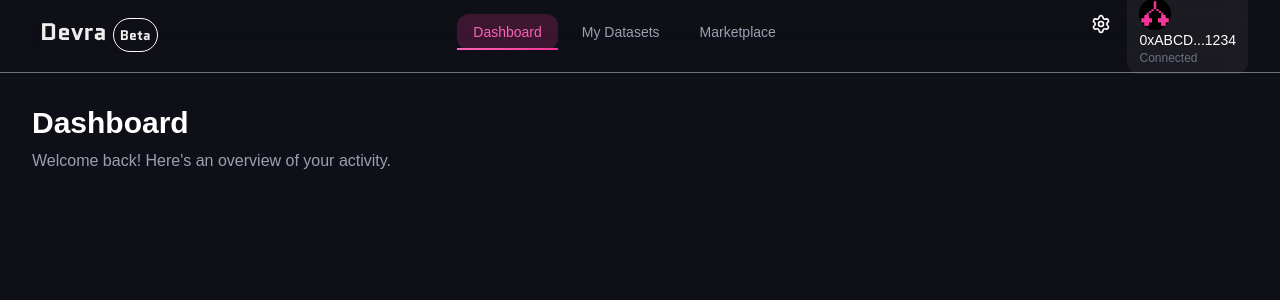
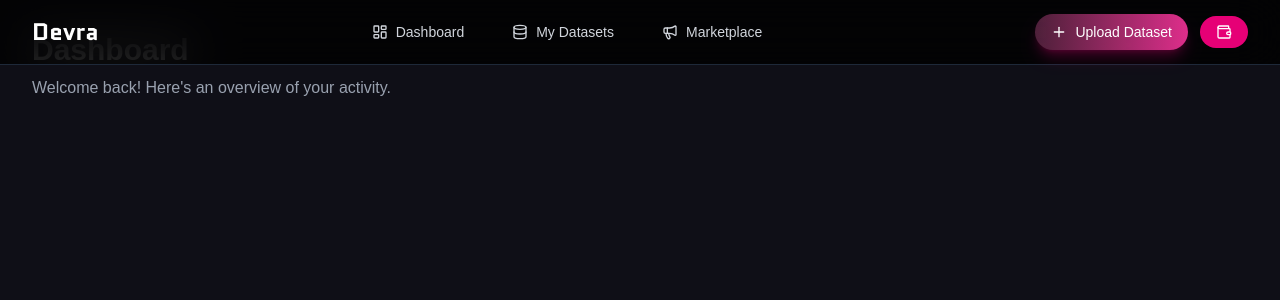
Before and after one commit to Nebulaz7/Devra, a Next.js app in the folder devra-frontend/: page /dashboard in a window 1280 px wide. Shown: the top 300 px of the page. Built offline with nearby package versions, Linux system fonts and the light colour scheme.

Commit message:
feat(nav): refactor sidebar to top navigation with wallet integration and mobile support

```diff
--- a/devra-frontend/app/components/sidebar.tsx
+++ b/devra-frontend/app/components/sidebar.tsx
@@ -1,145 +1,282 @@
 "use client";
-
-import React, { useState } from "react";
 import Link from "next/link";
-import { usePathname } from "next/navigation";
-import Image from "next/image";
+import React, { useState, useEffect } from "react";
 import "@fontsource/quantico/700.css";
-import { Settings, Menu, X } from "lucide-react";
+import {
+  Megaphone,
+  LayoutDashboard,
+  Database,
+  Plus,
+  ChevronDown,
+  Copy,
+  LogOut,
+  Wallet,
+  X,
+} from "lucide-react";
 import { motion, AnimatePresence } from "framer-motion";
 
-interface TopNavProps {
-  className?: string;
+const DoubleLineIcon = ({ size = 30, className = "" }) => (
+  <svg
+    width={size}
+    height={size}
+    viewBox="0 0 30 30"
+    fill="none"
+    className={className}
+  >
+    <rect x="4" y="9" width="24" height="2" rx="1" fill="currentColor" />
+    <rect x="4" y="19" width="24" height="2" rx="1" fill="currentColor" />
+  </svg>
+);
+
+const Nav = () => {
+  const [isWalletDropdownOpen, setIsWalletDropdownOpen] = useState(false);
+  const [isMobileMenuOpen, setIsMobileMenuOpen] = useState(false);
+  const [walletAddress, setWalletAddress] = useState<string | null>(null);
+  const [copySuccess, setCopySuccess] = useState(false);
+
+  // Close mobile menu when route changes
+  useEffect(() => {
+    setIsMobileMenuOpen(false);
+  }, []);
+
+  // Prevent body scroll when mobile menu is open
+  useEffect(() => {
+    if (isMobileMenuOpen) {
+      document.body.style.overflow = "hidden";
+    } else {
+      document.body.style.overflow = "unset";
     }
+    return () => {
+      document.body.style.overflow = "unset";
+    };
+  }, [isMobileMenuOpen]);
 
-interface NavItem {
-  name: string;
-  href: string;
-  icon?: React.ComponentType<{ className?: string }>;
+  const copyAddress = async () => {
+    if (walletAddress) {
+      try {
+        await navigator.clipboard.writeText(walletAddress);
+        setCopySuccess(true);
+        setTimeout(() => setCopySuccess(false), 2000);
+      } catch (err) {
+        console.error("Failed to copy address:", err);
       }
+    }
+  };
 
-const TopNav = ({ className = "" }: TopNavProps) => {
-  const [isMobileMenuOpen, setIsMobileMenuOpen] = useState(false);
-  const pathname = usePathname();
+  const handleDisconnect = () => {
+    setWalletAddress(null);
+    setIsWalletDropdownOpen(false);
+    setIsMobileMenuOpen(false);
+    window.location.href = "/connect";
+  };
 
-  const navItems: NavItem[] = [
-    {
-      name: "Dashboard",
-      href: "/dashboard",
-    },
-    {
-      name: "My Datasets",
-      href: "/datasets",
-    },
-    {
-      name: "Marketplace",
-      href: "/marketplace",
-    },
-  ];
-
-  const isActive = (href: string) => {
-    return pathname === href || pathname?.startsWith(href + "/");
+  const formatAddress = (
+    address: string,
+    length: "short" | "medium" | "long" = "medium"
+  ) => {
+    if (length === "short") {
+      return `${address.slice(0, 4)}...${address.slice(-2)}`;
+    } else if (length === "medium") {
+      return `${address.slice(0, 6)}...${address.slice(-4)}`;
+    }
+    return address;
   };
 
   return (
     <>
-      <motion.nav
-        initial={{ y: -100 }}
-        animate={{ y: 0 }}
-        transition={{ duration: 0.3 }}
-        className={`pb-2 border-b-1 border-gray-500 sticky top-0 w-full shrink-0 bg-primary/50 backdrop-blur-xl z-30 ${className}`}
+      <motion.header
+        initial={{ opacity: 0, y: -20 }}
+        animate={{ opacity: 1, y: 0 }}
+        transition={{ duration: 0.5 }}
+        className="fixed top-0 left-0 right-0 z-50 bg-black/80 backdrop-blur-xl border-b border-gray-800"
       >
         <div className="max-w-7xl mx-auto px-4 sm:px-6 lg:px-8">
           <div className="flex items-center justify-between h-16">
+            {/* Logo and Mobile Menu Toggle */}
+            <div className="flex items-center gap-3">
+              {/* Mobile Menu Button */}
+              <button
+                onClick={() => setIsMobileMenuOpen(!isMobileMenuOpen)}
+                className="md:hidden p-2 text-gray-300 hover:text-white hover:bg-gray-800 rounded-lg transition-colors"
+              >
+                <AnimatePresence mode="wait">
+                  {isMobileMenuOpen ? (
+                    <motion.div
+                      key="close"
+                      initial={{ rotate: -90, opacity: 0 }}
+                      animate={{ rotate: 0, opacity: 1 }}
+                      exit={{ rotate: 90, opacity: 0 }}
+                      transition={{ duration: 0.2 }}
+                      className="cursor-pointer"
+                    >
+                      <X className="w-6 h-6" />
+                    </motion.div>
+                  ) : (
+                    <motion.div
+                      key="menu"
+                      initial={{ rotate: 90, opacity: 0 }}
+                      animate={{ rotate: 0, opacity: 1 }}
+                      exit={{ rotate: -90, opacity: 0 }}
+                      transition={{ duration: 0.2 }}
+                      className="cursor-pointer"
+                    >
+                      <DoubleLineIcon className="w-6 h-6" />
+                    </motion.div>
+                  )}
+                </AnimatePresence>
+              </button>
+
               {/* Logo */}
+              <Link href="/" className="flex items-center">
+                <h1
+                  style={{ fontFamily: "quantico, sans-serif" }}
+                  className="text-xl sm:text-2xl font-bold text-white hover:text-pink-400 transition-colors duration-200"
+                >
+                  Devra
+                </h1>
+              </Link>
+            </div>
+
+            {/* Desktop Navigation Links */}
+            <nav className="hidden md:flex items-center space-x-2 lg:space-x-4">
               <Link
-              href="/"
-              style={{ fontFamily: "quantico, sans-serif" }}
-              className="text-[24px] pl-2 gap-2"
+                href="/dashboard"
+                className="flex items-center gap-2 px-3 lg:px-4 py-2 text-gray-300 hover:text-white hover:bg-gray-800/50 rounded-lg transition-all duration-200 group"
               >
-              Devra{" "}
-              <span className="text-sm p-[6px] border-solid border-1 border-white rounded-full">
-                Beta
-              </span>
+                <LayoutDashboard className="w-4 h-4 group-hover:text-pink-400 transition-colors duration-200" />
+                <span className="text-sm font-medium">Dashboard</span>
               </Link>
 
-            {/* Desktop Navigation */}
-            <div className="hidden md:flex items-center gap-2">
-              {navItems.map((item) => {
-                const Icon = item.icon;
-                const active = isActive(item.href);
+              <Link
+                href="/datasets"
+                className="flex items-center gap-2 px-3 lg:px-4 py-2 text-gray-300 hover:text-white hover:bg-gray-800/50 rounded-lg transition-all duration-200 group"
+              >
+                <Database className="w-4 h-4 group-hover:text-pink-400 transition-colors duration-200" />
+                <span className="text-sm font-medium">My Datasets</span>
+              </Link>
 
-                return (
               <Link
-                    key={item.href}
-                    href={item.href}
-                    className={`
-                      relative flex items-center gap-2 px-4 py-2 rounded-xl transition-all duration-200
-                      ${
-                        active
-                          ? "bg-gradient-to-r from-pink-500/20 to-pink-500/20 text-pink-400"
-                          : "text-gray-400 hover:text-white hover:bg-white/5"
+                href="/marketplace"
+                className="flex items-center gap-2 px-3 lg:px-4 py-2 text-gray-300 hover:text-white hover:bg-gray-800/50 rounded-lg transition-all duration-200 group"
+              >
+                <Megaphone className="w-4 h-4 group-hover:text-pink-400 transition-colors duration-200" />
+                <span className="text-sm font-medium">Marketplace</span>
+              </Link>
+            </nav>
+
+            {/* Right Side Actions */}
+            <div className="flex items-center gap-2 sm:gap-3">
+              {/* Create Bounty Button - Desktop */}
+              <motion.button
+                whileHover={{ scale: 1.02 }}
+                whileTap={{ scale: 0.98 }}
+                className="hidden lg:flex items-center gap-2 px-4 py-2 bg-gradient-to-r from-pink-400/30 to-pink-500/90 hover:bg-pink-600 text-white rounded-full cursor-pointer font-medium text-sm transition-all duration-200 shadow-lg shadow-pink-600/25"
+              >
+                <Plus className="w-4 h-4" />
+                <span>Upload Dataset</span>
+              </motion.button>
+
+              {/* Create Bounty Button - Tablet */}
+              <motion.button
+                whileHover={{ scale: 1.05 }}
+                whileTap={{ scale: 0.95 }}
+                className="hidden cursor-pointer md:flex lg:hidden items-center gap-1 px-3 py-2 bg-gradient-to-r from-pink-400/30 to-pink-500/90 hover:bg-pink-600 text-white rounded-full font-medium text-sm transition-all duration-200"
+              >
+                <Plus className="w-4 h-4" />
+                <span>Upload</span>
+              </motion.button>
+
+              {/* Create Bounty Button - Mobile */}
+              <motion.button
+                whileHover={{ scale: 1.05 }}
+                whileTap={{ scale: 0.95 }}
+                className="md:hidden px-3 py-2 bg-gradient-to-r from-pink-400/30 to-pink-500/90 hover:bg-pink-600 cursor-pointer text-white rounded-full transition-all duration-200"
+              >
+                <Plus className="w-5 h-5" />
+              </motion.button>
+
+              {/* Wallet Section */}
+              {walletAddress ? (
+                <div className="relative">
+                  <motion.button
+                    onClick={() =>
+                      setIsWalletDropdownOpen(!isWalletDropdownOpen)
                     }
-                    `}
+                    className="flex items-center gap-1.5 sm:gap-2 px-2 sm:px-3 lg:px-4 py-2 bg-gray-800/50 hover:bg-gray-700/50 border border-gray-700 rounded-lg text-white text-xs sm:text-sm font-medium transition-all duration-200"
+                    whileHover={{ scale: 1.02 }}
+                    whileTap={{ scale: 0.98 }}
                   >
-                    {/* Active indicator */}
-                    {active && (
+                    <div className="w-2 h-2 bg-green-400 rounded-full"></div>
+                    <span className="hidden sm:inline font-mono">
+                      {formatAddress(walletAddress, "medium")}
+                    </span>
+                    <span className="sm:hidden font-mono">
+                      {formatAddress(walletAddress, "short")}
+                    </span>
                     <motion.div
-                        layoutId="activeTab"
-                        className="absolute bottom-0 left-0 right-0 h-0.5 bg-gradient-to-r from-pink-400 to-pink-500"
-                        transition={{
-                          type: "spring",
-                          stiffness: 380,
-                          damping: 30,
-                        }}
-                      />
-                    )}
+                      animate={{ rotate: isWalletDropdownOpen ? 180 : 0 }}
+                      transition={{ duration: 0.2 }}
+                    >
+                      <ChevronDown className="w-4 h-4" />
+                    </motion.div>
+                  </motion.button>
 
-                    <span className="font-medium text-sm">{item.name}</span>
-                  </Link>
-                );
-              })}
+                  {/* Wallet Dropdown Menu */}
+                  <AnimatePresence>
+                    {isWalletDropdownOpen && (
+                      <motion.div
+                        initial={{ opacity: 0, y: 10, scale: 0.95 }}
+                        animate={{ opacity: 1, y: 0, scale: 1 }}
+                        exit={{ opacity: 0, y: 10, scale: 0.95 }}
+                        transition={{ duration: 0.2 }}
+                        className="absolute right-0 mt-2 w-64 sm:w-72 bg-gray-900 border border-gray-700 rounded-lg shadow-xl z-50"
+                      >
+                        <div className="py-2">
+                          {/* Full Address Display */}
+                          <div className="px-4 py-3 border-b border-gray-700">
+                            <p className="text-xs text-gray-400 mb-1">
+                              Wallet Address
+                            </p>
+                            <p className="text-xs sm:text-sm text-white font-mono break-all">
+                              {walletAddress}
+                            </p>
                           </div>
 
-            {/* User Profile & Mobile Menu Button */}
-            <div className="flex items-center gap-4">
-              {/* User Profile - Desktop */}
-              <div className="hidden md:flex items-center gap-4">
-                <div className="mb-4 ">
-                  <Settings className="w-5 h-5 text-white hover:text-white cursor-pointer" />
+                          <button
+                            onClick={copyAddress}
+                            className="flex items-center gap-3 w-full px-4 py-2.5 text-sm text-gray-300 hover:text-white hover:bg-gray-800 transition-colors duration-200"
+                          >
+                            <Copy className="w-4 h-4" />
+                            {copySuccess ? "Copied!" : "Copy Address"}
+                          </button>
+
+                          <button
+                            onClick={handleDisconnect}
+                            className="flex items-center gap-3 w-full px-4 py-2.5 text-sm text-red-400 hover:text-red-300 hover:bg-gray-800 transition-colors duration-200"
+                          >
+                            <LogOut className="w-4 h-4" />
+                            Disconnect
+                          </button>
                         </div>
-                <div className="gap-3 px-3 py-2 transition-colors rounded-xl bg-white/5 hover:bg-white/10 ">
-                  <div className="w-8 h-8 bg-black rounded-full flex items-center justify-center">
-                    <Image
-                      src="/avatars/cherry.svg"
-                      alt="User Avatar"
-                      width={28}
-                      height={28}
-                    />
+                      </motion.div>
+                    )}
+                  </AnimatePresence>
                 </div>
-                  <div className="hidden lg:block">
-                    <p className="text-white text-sm font-medium">
-                      0xABCD...1234
-                    </p>
-                    <p className="text-gray-500 text-xs">Connected</p>
+              ) : (
+                <Link
+                  href="/connect"
+                  className="flex items-center gap-1.5 sm:gap-2 px-3 sm:px-4 py-2 bg-pink-600 hover:bg-pink-700 text-white rounded-full text-xs sm:text-sm font-medium transition-all duration-200"
+                >
+                  <Wallet className="w-4 h-4" />
+                  <span className="hidden xs:inline">Connect</span>
+                </Link>
+              )}
             </div>
           </div>
         </div>
+      </motion.header>
 
-              {/* Mobile Menu Button */}
-              <button
-                onClick={() => setIsMobileMenuOpen(!isMobileMenuOpen)}
-                className="md:hidden p-2 rounded-lg hover:bg-white/5 transition-colors text-gray-400 hover:text-white"
-                aria-label="Toggle menu"
-              >
-                <Menu className="w-6 h-6" />
-              </button>
-            </div>
-          </div>
-        </div>
-      </motion.nav>
-
-      {/* Mobile Sidebar Overlay */}
+      {/* Mobile Navigation Drawer */}
       <AnimatePresence>
         {isMobileMenuOpen && (
           <>
@@ -153,104 +290,91 @@ const TopNav = ({ className = "" }: TopNavProps) => {
               onClick={() => setIsMobileMenuOpen(false)}
             />
 
-            {/* Sliding Sidebar */}
+            {/* Drawer */}
             <motion.div
               initial={{ x: "-100%" }}
               animate={{ x: 0 }}
               exit={{ x: "-100%" }}
-              transition={{ type: "spring", damping: 30, stiffness: 300 }}
-              className="fixed top-0 left-0 bottom-0 w-72 bg-gradient-to-b from-[#1a1a2e] to-[#0f0f17] border-r border-white/10 z-50 md:hidden overflow-y-auto"
+              transition={{ type: "spring", damping: 25, stiffness: 200 }}
+              className="fixed top-16 left-0 bottom-0 w-64 bg-gray-900 border-r border-gray-800 z-50 md:hidden overflow-y-auto"
             >
-              {/* Sidebar Header */}
-              <div className="flex items-center justify-between p-6 border-b border-white/10">
-                <div className="flex items-center gap-2">
-                  <div className="w-8 h-8 bg-gradient-to-br from-pink-500 to-pink-600 rounded-lg flex items-center justify-center">
-                    <span
-                      className="text-white font-bold text-lg"
-                      style={{ fontFamily: "quantico, sans-serif" }}
+              <div className="p-4 space-y-2">
+                <Link
+                  href="/dashboard"
+                  onClick={() => setIsMobileMenuOpen(false)}
+                  className="flex items-center gap-3 px-4 py-3 text-gray-300 hover:text-white hover:bg-gray-800 rounded-lg transition-all duration-200"
                 >
-                      D
-                    </span>
-                  </div>
-                  <span
-                    className="text-white font-bold text-xl"
-                    style={{ fontFamily: "quantico, sans-serif" }}
+                  <LayoutDashboard className="w-5 h-5" />
+                  <span className="font-medium">Dashboard</span>
+                </Link>
+
+                <Link
+                  href="/datasets"
+                  onClick={() => setIsMobileMenuOpen(false)}
+                  className="flex items-center gap-3 px-4 py-3 text-gray-300 hover:text-white hover:bg-gray-800 rounded-lg transition-all duration-200"
                 >
-                    Devra
-                  </span>
-                </div>
+                  <Database className="w-5 h-5" />
+                  <span className="font-medium">My Datasets</span>
+                </Link>
+
+                <Link
+                  href="/marketplace"
+                  onClick={() => setIsMobileMenuOpen(false)}
+                  className="flex items-center gap-3 px-4 py-3 text-gray-300 hover:text-white hover:bg-gray-800 rounded-lg transition-all duration-200"
+                >
+                  <Megaphone className="w-5 h-5" />
+                  <span className="font-medium">Marketplace</span>
+                </Link>
+
+                <button className="flex items-center gap-3 w-full px-4 py-3 bg-pink-500 text-white cursor-pointer hover:bg-black rounded-full transition-all duration-200">
+                  <Plus className="w-5 h-5" />
+                  <span className="font-medium">Upload Dataset</span>
+                </button>
+
+                {/* Mobile Wallet Info */}
+                {walletAddress && (
+                  <div className="mt-4 pt-4 border-t border-gray-800">
+                    <div className="px-4 py-3 bg-gray-800/50 rounded-lg border border-gray-700">
+                      <p className="text-xs text-gray-400 mb-2">
+                        Connected Wallet
+                      </p>
+                      <p className="text-sm text-white font-mono break-all">
+                        {walletAddress}
+                      </p>
+                      <div className="flex gap-2 mt-3">
                         <button
-                  onClick={() => setIsMobileMenuOpen(false)}
-                  className="p-2 rounded-lg hover:bg-white/5 transition-colors text-gray-400 hover:text-white"
-                  aria-label="Close menu"
+                          onClick={copyAddress}
+                          className="flex-1 flex items-center justify-center gap-2 px-3 py-2 text-xs bg-gray-700 hover:bg-gray-600 text-white rounded transition-colors"
                         >
-                  <X className="w-6 h-6" />
+                          <Copy className="w-3 h-3" />
+                          {copySuccess ? "Copied!" : "Copy"}
+                        </button>
+                        <button
+                          onClick={handleDisconnect}
+                          className="flex-1 flex items-center justify-center gap-2 px-3 py-2 text-xs bg-red-600/20 hover:bg-red-600/30 text-red-400 rounded transition-colors"
+                        >
+                          <LogOut className="w-3 h-3" />
+                          Disconnect
                         </button>
                       </div>
-
-              {/* Navigation Items */}
-              <nav className="p-4 space-y-2">
-                {navItems.map((item) => {
-                  const Icon = item.icon;
-                  const active = isActive(item.href);
-
-                  return (
-                    <Link
-                      key={item.href}
-                      href={item.href}
-                      onClick={() => setIsMobileMenuOpen(false)}
-                      className={`
-                        relative flex items-center gap-3 px-4 py-3 rounded-xl transition-all duration-200
-                        ${
-                          active
-                            ? "bg-gradient-to-r from-pink-500/20 to-pink-500/20 text-pink-400"
-                            : "text-gray-400 hover:text-white hover:bg-white/5"
-                        }
-                      `}
-                    >
-                      {/* Active indicator */}
-                      {active && (
-                        <motion.div
-                          layoutId="activeMobileTab"
-                          className="absolute left-0 top-0 bottom-0 w-1 bg-gradient-to-b from-pink-400 to-pink-500 rounded-r-full"
-                          transition={{
-                            type: "spring",
-                            stiffness: 380,
-                            damping: 30,
-                          }}
-                        />
-                      )}
-                      <span className="font-medium text-sm">{item.name}</span>
-                    </Link>
-                  );
-                })}
-              </nav>
-
-              {/* User Profile - Bottom */}
-              <div className="absolute bottom-0 left-0 right-0 p-4 border-t border-white/10 bg-[#0f0f17]">
-                <div className="flex items-center gap-3 px-3 py-3 rounded-xl bg-white/5">
-                  <div className="w-10 h-10 bg-black rounded-full flex items-center justify-center flex-shrink-0">
-                    <Image
-                      src="/avatars/cherry.svg"
-                      alt="User Avatar"
-                      width={35}
-                      height={35}
-                    />
-                  </div>
-                  <div className="flex-1 min-w-0">
-                    <p className="text-white text-sm font-medium truncate">
-                      0xABCD...1234
-                    </p>
-                    <p className="text-gray-500 text-xs truncate">Connected</p>
                     </div>
                   </div>
+                )}
               </div>
             </motion.div>
           </>
         )}
       </AnimatePresence>
+
+      {/* Click outside to close wallet dropdown */}
+      {isWalletDropdownOpen && (
+        <div
+          className="fixed inset-0 z-40"
+          onClick={() => setIsWalletDropdownOpen(false)}
+        />
+      )}
     </>
   );
 };
 
-export default TopNav;
+export default Nav;
```
Lines whose indentation alone changed are shown as unchanged.
